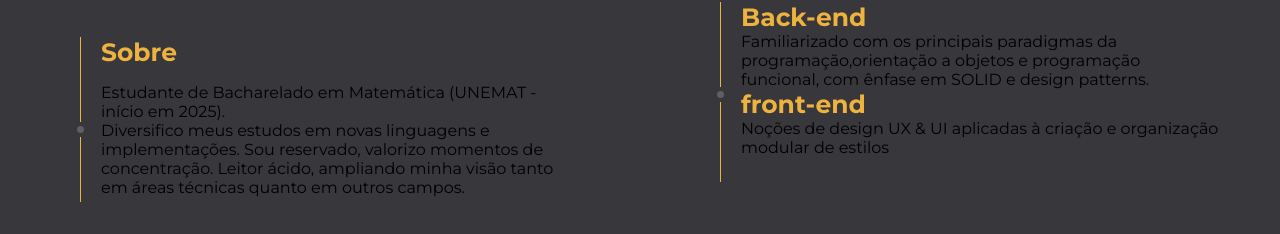
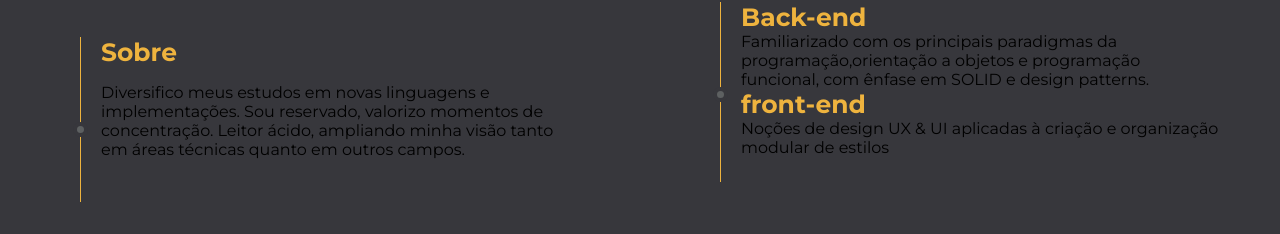
Before and after one commit to cardosource/cardosource.github.io, a plain HTML site: page index.html in a window 1280 px wide. Shown: the part 378-612 px from the top of the page. Drawn offline with Linux system fonts and the light colour scheme.

Commit message:
Update index.html

```diff
--- a/index.html
+++ b/index.html
@@ -37,7 +37,7 @@
                 <p id="pg">Sobre</p>
 
                   <p id="fperfil" >
-                  Estudante de Bacharelado em Matemática (UNEMAT - início em 2025).</br>Diversifico meus estudos em novas linguagens e implementações. Sou reservado, valorizo momentos de concentração. Leitor ácido, ampliando minha visão tanto em áreas técnicas quanto em outros campos.
+                  Diversifico meus estudos em novas linguagens e implementações. Sou reservado, valorizo momentos de concentração. Leitor ácido, ampliando minha visão tanto em áreas técnicas quanto em outros campos.
                  </p>
             </div>
         </div>
```
